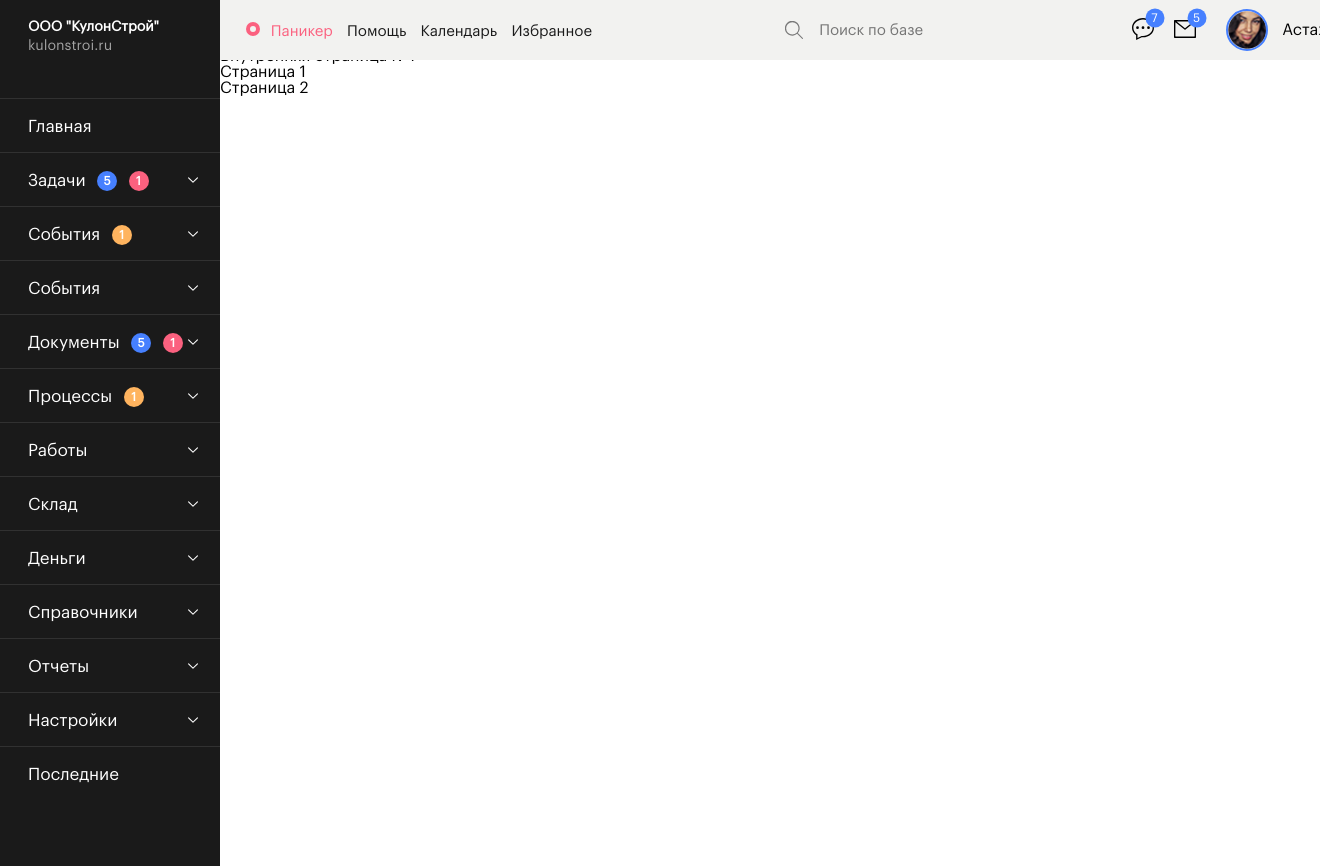
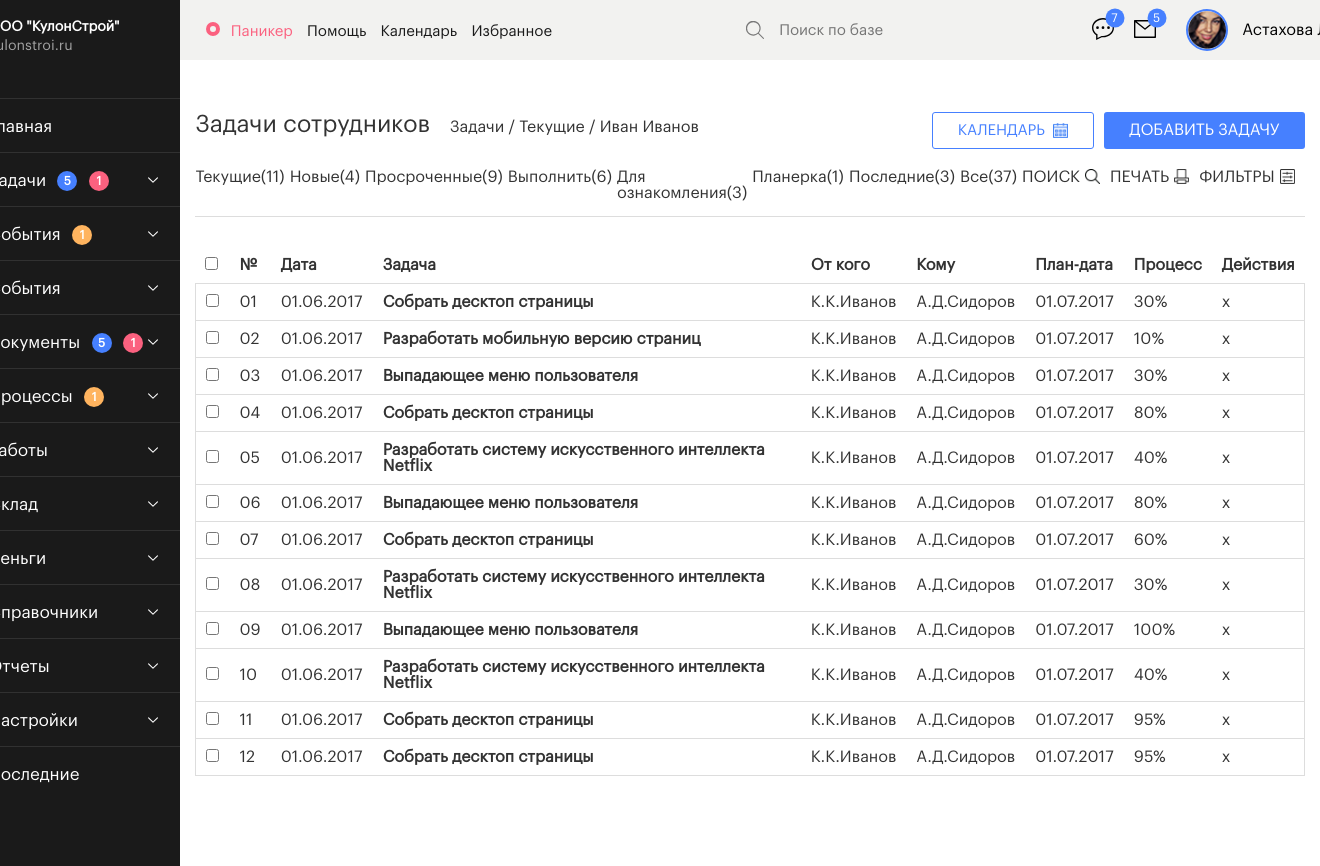
Before and after one commit to makcipes/i-direktor.ru, a plain HTML site: page index.html in a window 1280 px wide. Shown: the top 866 px of the page, 1320 px wide, since content can reach past the window. Drawn offline with Linux system fonts and the light colour scheme; no server answers.

Commit message:
tasks alpha

```diff
--- /dev/null
+++ b/css/style2.css
@@ -0,0 +1,99 @@
+.tasks{
+    margin-top: 60px;
+    padding: 20px 15px;
+    width: 100%;
+    color: #333333;
+}
+.tasks .top{
+    display: flex;
+
+    justify-content: space-between;
+}
+.tasks .top *{
+    display: flex;
+}
+.tabpanel{
+    border-bottom: 1px solid #ddd;
+    margin-bottom: 30px;
+}
+.tabs1{
+    margin-bottom: 8px;
+}
+.tasks table{
+    border-spacing: 0px ;
+    width: 100%;
+}
+
+.icon_item, .tab_item{
+    margin-top: 20px;
+    margin-right: 5px;
+    display: flex;
+    flex-direction: column;
+}
+.tab_item:after {
+    margin-top: 5px;
+    content: '';
+    display: block;
+    width: 100%;
+    height: 2px;
+    background: #a2bfff;
+    transform: scale(0);
+    transition: .2s;
+}
+.tab_item:hover:after {
+    transform:scale(1);
+}
+.tasks td, .tasks th{
+    border-bottom: 1px solid #ddd;
+    text-align: left;
+    padding: 10px;
+
+}
+.tasks td:first-child{
+    border-left: 1px solid #ddd;
+}
+.tasks td:last-child{
+    border-right: 1px solid #ddd;
+}
+.tasks td:nth-child(4){
+    font-weight: 900;
+}
+.title{
+    align-items: baseline;
+}
+.title h2{
+    font-weight: 100;
+}
+.title .breadcrumps{
+    margin-left: 20px;
+}
+
+.btn1{
+    border: 1px solid #4680ff;
+    color: #4680ff;
+    text-decoration: none;
+    text-transform: uppercase;
+    border-radius: 3px;
+    padding: 10px 25px;
+    margin: 0 10px;
+    font-size: 15px;
+
+}
+.btn2{
+    color: #fff;
+    background-color: #4680ff;
+    text-decoration: none;
+    text-transform: uppercase;
+    padding: 10px 25px;
+    border-radius: 3px;
+
+}
+.icon_item a{
+    text-decoration: none;
+    text-transform: uppercase;
+    color: #333333;
+}
+.icon_item a img{
+    margin: 0 5px;
+
+}
--- a/index.html
+++ b/index.html
@@ -9,6 +9,7 @@
     <script src="./jquery-ui/jquery-ui.js"></script>
     <script src="./js/script.js"></script>
     <link rel="stylesheet" href="./css/style.css">
+    <link rel="stylesheet" href="./css/style2.css">
 </head>
 <body>
 <div class="main-container">
@@ -447,7 +448,6 @@
                     kulon-stroi.ru
                 </div>
             </div>
-            <div class="item auto" data-cat="cat1" data-dir='./pages/page1.html' data-to='.loadto' onclick="catLoad('./pages/page1.html','.loadto')"><a href="#page1">Страница 1</a></div>
             <div class="item" data-cat="cat1" onclick="catLoad('./pages/page2.html','.loadto')"><a href="#page2">Страница 2</a></div>
             <div class="item" data-cat="cat1" onclick="catLoad('./pages/page3.html','.loadto')"><a href="#page3">Страница 3</a></div>
 
--- /dev/null
+++ b/pages/tasks.html
@@ -0,0 +1,179 @@
+<div class="tasks">
+    <div class="top">
+        <div class="title">
+            <h2>Задачи сотрудников</h2>
+            <div class="breadcrumps">
+                <p>Задачи / Текущие / Иван Иванов</p>
+            </div>
+        </div>
+        <div class="buttons">
+                <a href="#" class="btn1">Календарь &nbsp; <img src="../img/calendar.png" alt="" width="15" height="15"></a>
+                <a href="#" class="btn2">Добавить задачу</a>
+        </div>
+    </div>
+    <div class="top tabpanel">
+        <div class="tabs1">
+            <div class="tab_item">Текущие(11)</div>
+            <div class="tab_item">Новые(4)</div>
+            <div class="tab_item">Просроченные(9)</div>
+            <div class="tab_item">Выполнить(6)</div>
+            <div class="tab_item">Для ознакомления(3)</div>
+            <div class="tab_item">Планерка(1)</div>
+            <div class="tab_item">Последние(3)</div>
+            <div class="tab_item">Все(37)</div>
+        </div>
+        <div class="icons">
+            <div class="icon_item"><a href="#">Поиск <img src="../img/search.png" alt="" width="15" height="15"></a></div>
+            <div class="icon_item"><a href="#">Печать  <img src="../img/print.png" alt="" width="15" height="15"></a></div>
+            <div class="icon_item"><a href="#">Фильтры  <img src="../img/filter.png" alt="" width="15" height="15"></a></div>
+        </div>
+    </div>
+    <table >
+        <thead>
+            <tr>
+                <th><input type="checkbox"></th>
+                <th>№</th>
+                <th>Дата</th>
+                <th>Задача</th>
+                <th>От кого</th>
+                <th>Кому</th>
+                <th>План-дата</th>
+                <th>Процесс</th>
+                <th>Действия</th>
+            </tr>
+        </thead>
+        <tbody>
+            <tr>
+                <td><input type="checkbox"></td>
+                <td>01</td>
+                <td>01.06.2017</td>
+                <td>Собрать десктоп страницы</td>
+                <td>К.К.Иванов</td>
+                <td>А.Д.Сидоров</td>
+                <td>01.07.2017</td>
+                <td>30%</td>
+                <td>x</td>
+            </tr>
+            <tr>
+                <td><input type="checkbox"></td>
+                <td>02</td>
+                <td>01.06.2017</td>
+                <td>Разработать мобильную версию страниц</td>
+                <td>К.К.Иванов</td>
+                <td>А.Д.Сидоров</td>
+                <td>01.07.2017</td>
+                <td>10%</td>
+                <td>x</td>
+            </tr>
+            <tr>
+                <td><input type="checkbox"></td>
+                <td>03</td>
+                <td>01.06.2017</td>
+                <td>Выпадающее меню пользователя</td>
+                <td>К.К.Иванов</td>
+                <td>А.Д.Сидоров</td>
+                <td>01.07.2017</td>
+                <td>30%</td>
+                <td>x</td>
+            </tr>
+            <tr>
+                <td><input type="checkbox"></td>
+                <td>04</td>
+                <td>01.06.2017</td>
+                <td>Собрать десктоп страницы</td>
+                <td>К.К.Иванов</td>
+                <td>А.Д.Сидоров</td>
+                <td>01.07.2017</td>
+                <td>80%</td>
+                <td>x</td>
+            </tr>
+            <tr>
+                <td><input type="checkbox"></td>
+                <td>05</td>
+                <td>01.06.2017</td>
+                <td>Разработать систему искусственного интеллекта Netflix</td>
+                <td>К.К.Иванов</td>
+                <td>А.Д.Сидоров</td>
+                <td>01.07.2017</td>
+                <td>40%</td>
+                <td>x</td>
+            </tr>
+            <tr>
+                <td><input type="checkbox"></td>
+                <td>06</td>
+                <td>01.06.2017</td>
+                <td>Выпадающее меню пользователя</td>
+                <td>К.К.Иванов</td>
+                <td>А.Д.Сидоров</td>
+                <td>01.07.2017</td>
+                <td>80%</td>
+                <td>x</td>
+            </tr>
+            <tr>
+                <td><input type="checkbox"></td>
+                <td>07</td>
+                <td>01.06.2017</td>
+                <td>Собрать десктоп страницы</td>
+                <td>К.К.Иванов</td>
+                <td>А.Д.Сидоров</td>
+                <td>01.07.2017</td>
+                <td>60%</td>
+                <td>x</td>
+            </tr>
+            <tr>
+                <td><input type="checkbox"></td>
+                <td>08</td>
+                <td>01.06.2017</td>
+                <td>Разработать систему искусственного интеллекта Netflix</td>
+                <td>К.К.Иванов</td>
+                <td>А.Д.Сидоров</td>
+                <td>01.07.2017</td>
+                <td>30%</td>
+                <td>x</td>
+            </tr>
+            <tr>
+                <td><input type="checkbox"></td>
+                <td>09</td>
+                <td>01.06.2017</td>
+                <td>Выпадающее меню пользователя</td>
+                <td>К.К.Иванов</td>
+                <td>А.Д.Сидоров</td>
+                <td>01.07.2017</td>
+                <td>100%</td>
+                <td>x</td>
+            </tr>
+            <tr>
+                <td><input type="checkbox"></td>
+                <td>10</td>
+                <td>01.06.2017</td>
+                <td>Разработать систему искусственного интеллекта Netflix</td>
+                <td>К.К.Иванов</td>
+                <td>А.Д.Сидоров</td>
+                <td>01.07.2017</td>
+                <td>40%</td>
+                <td>x</td>
+            </tr>
+            <tr>
+                <td><input type="checkbox"></td>
+                <td>11</td>
+                <td>01.06.2017</td>
+                <td>Собрать десктоп страницы</td>
+                <td>К.К.Иванов</td>
+                <td>А.Д.Сидоров</td>
+                <td>01.07.2017</td>
+                <td>95%</td>
+                <td>x</td>
+            </tr>
+            <tr>
+                <td><input type="checkbox"></td>
+                <td>12</td>
+                <td>01.06.2017</td>
+                <td>Собрать десктоп страницы</td>
+                <td>К.К.Иванов</td>
+                <td>А.Д.Сидоров</td>
+                <td>01.07.2017</td>
+                <td>95%</td>
+                <td>x</td>
+            </tr>
+        </tbody>
+    </table>
```
Also changed, not shown: img/calendar.png (added), img/filter.png (added), img/print.png (added), img/search.png (added).
